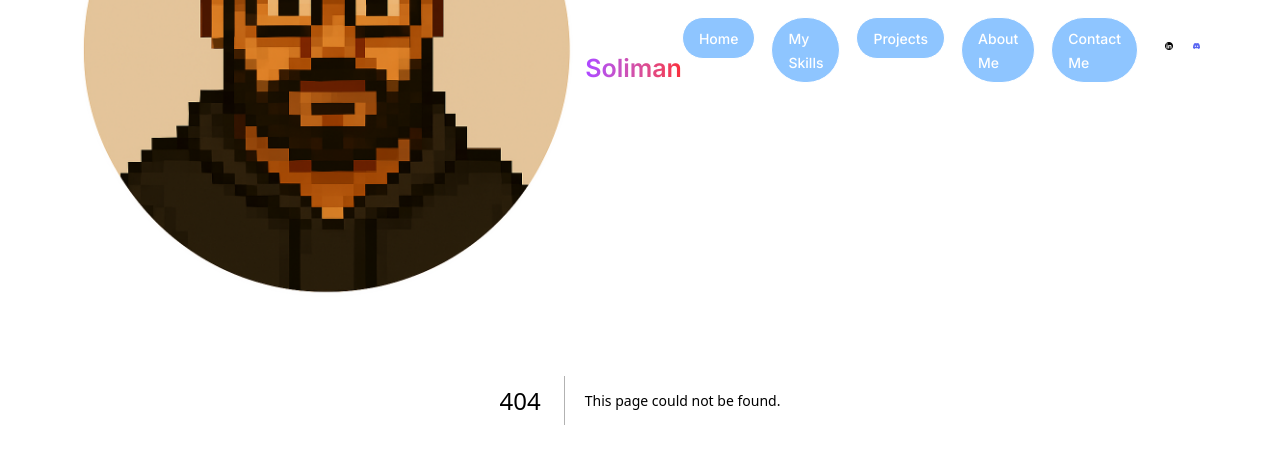
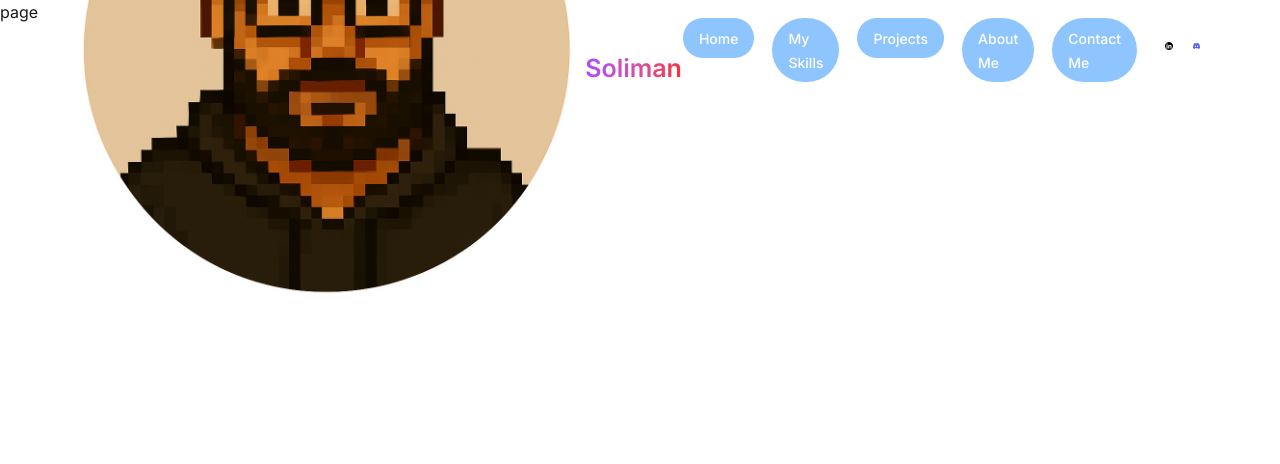
Before and after one commit to Kingsolima/Portfolio, a Next.js app: page /my-projects/vc-tool in a window 1280 px wide. Before the commit this address had no page. Shown: the top 464 px of the page. Built offline with nearby package versions, Linux system fonts and the light colour scheme.

Commit message:
Removed the ability to scroll in most pages

```diff
--- a/app/about-me/page.tsx
+++ b/app/about-me/page.tsx
@@ -5,7 +5,7 @@ const page = () => {
   return (
      // ✅ Full-screen section with a background image
     // The outermost container using Tailwind to take up the full screen and be relatively positioned
-    <main className='h-screen relative'>
+    <main className='h-screen overflow-hidden relative'>
     <div
       className='flex items-center w-full h-full bg-cover bg-center'
       style={{
--- a/app/contact-me/page.tsx
+++ b/app/contact-me/page.tsx
@@ -11,7 +11,7 @@ const Page = () => {
 
     <div
       style={{ backgroundImage: "url(sunsetting.png)" }}  // Outer background (e.g., dark space)
-      className="w-screen h-screen bg-cover bg-center flex items-center justify-center"
+      className="overflow-hidden w-screen h-screen bg-cover bg-center flex items-center justify-center"
     >
       <div
       className="h-[60%] w-[80%] relative rounded-xl border border-white bg-white/10 backdrop-blur-md"
--- /dev/null
+++ b/app/my-projects/vc-tool/page.tsx
@@ -0,0 +1,9 @@
+import React from 'react'
+
+const page = () => {
+  return (
+    <div>page</div>
+  )
+}
+
+export default page
--- /dev/null
+++ b/app/my-projects/zweelie-project/page.tsx
@@ -0,0 +1,9 @@
+import React from 'react'
+
+const page = () => {
+  return (
+    <div>page</div>
+  )
+}
+
+export default page
--- a/app/my-skills/page.tsx
+++ b/app/my-skills/page.tsx
@@ -24,7 +24,7 @@ const Page = () => {
     // ✅ Full-screen section with background image and centered content
     <div
       style={{ backgroundImage: "url(/setting1.png)" }}
-      className="h-screen w-screen flex items-center justify-center bg-cover bg-center"
+      className="overflow-hidden h-screen w-screen flex items-center justify-center bg-cover bg-center"
     >
       {/* ✅ Content wrapper */}
       <div className="flex flex-col gap-20 max-w-[80%] text-center items-center">
--- a/app/page.tsx
+++ b/app/page.tsx
@@ -11,7 +11,7 @@ import Image from 'next/image';
 function Home() {
   return (
     // The outermost container using Tailwind to take up the full screen and be relatively positioned
-    <main className='h-screen relative'>
+    <main className='h-screen overflow-hidden relative'>
 
       {/* Full-screen section with a background image, centered content using Flexbox */}
       <div
--- /dev/null
+++ b/app/resume/page.tsx
@@ -0,0 +1,9 @@
+import React from 'react'
+
+const page = () => {
+  return (
+    <div>page</div>
+  )
+}
+
+export default page
```
